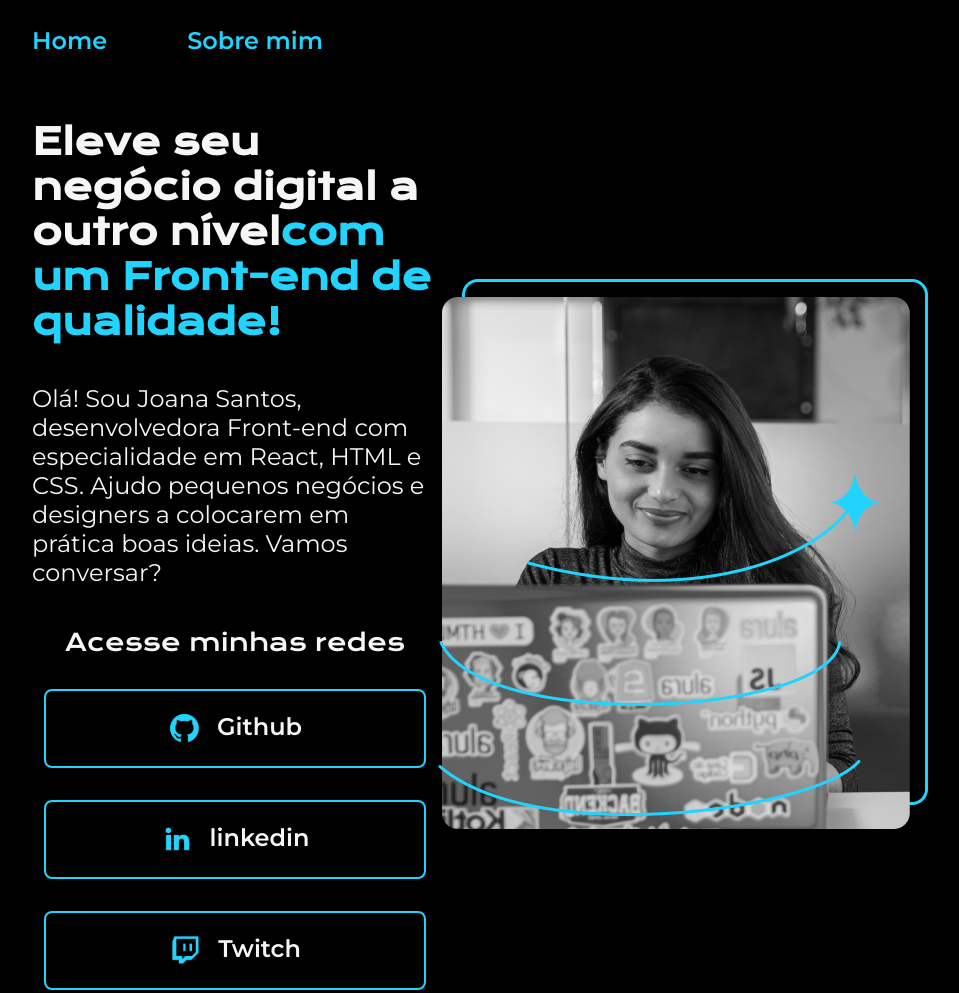
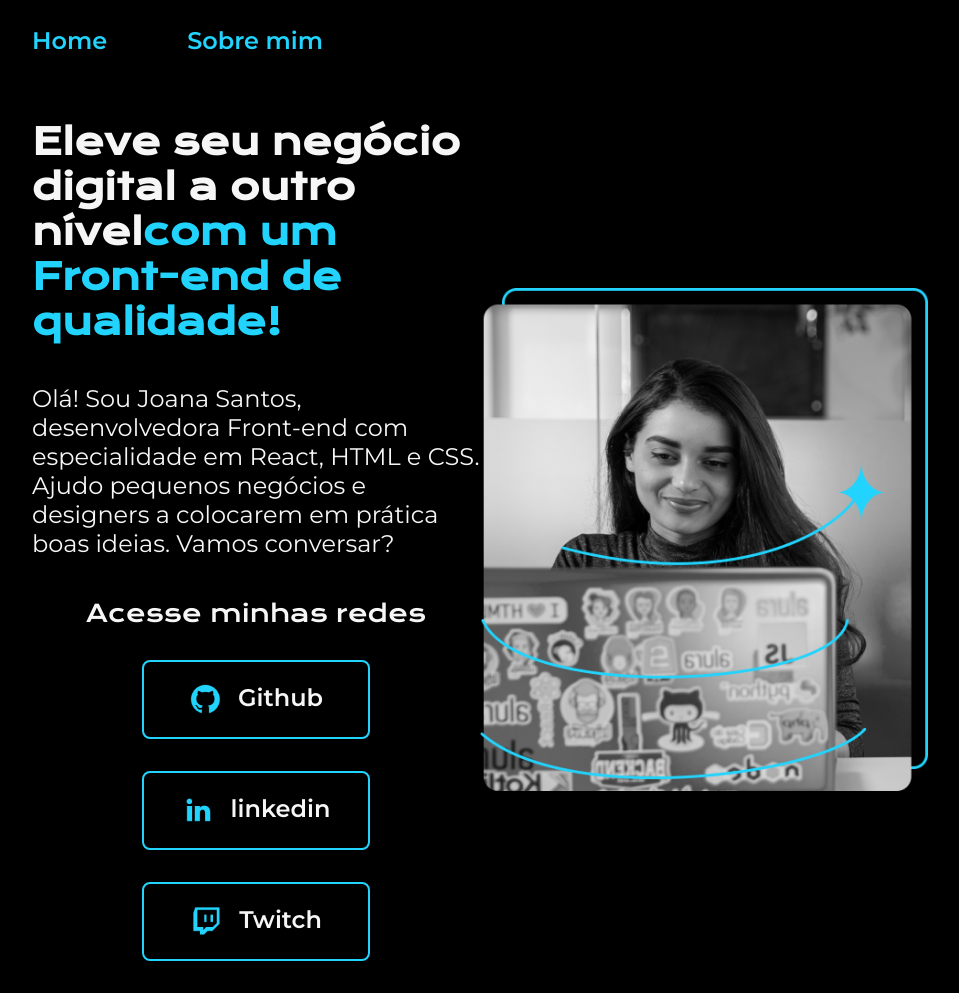
Before and after one commit to tairadev/html-css-responsividade-publicacao-projetos, a plain HTML site: page index.html in a window 1280 px wide. Shown: the top 993 px of the page, without its empty margins (160-1119 px from the left). Drawn offline with nearby package versions, Linux system fonts and the light colour scheme.

Commit message:
Final da aula 2

```diff
--- a/index.html
+++ b/index.html
@@ -28,21 +28,21 @@
             conversar?</p>
             <div class="apresentacao__links">
                 <h2 class="apresentacao__links__subtitulo">Acesse minhas redes</h2>
-                <a class="apresentacao__links__link" href="https://github.com/rafaballerini">
+                <a class="apresentacao__links__navegacao" href="https://github.com/rafaballerini">
                     <img src="./assets/github.png">
                     Github
                 </a>
-                <a class="apresentacao__links__link" href="https://linkedin.com/in/rafaellaballerini">
+                <a class="apresentacao__links__navegacao" href="https://linkedin.com/in/rafaellaballerini">
                     <img src="./assets/linkedin.png">
                     linkedin
                 </a>
-                <a class="apresentacao__links__link" href="https://twitch.tv/guilimadev">
+                <a class="apresentacao__links__navegacao" href="https://twitch.tv/guilimadev">
                     <img src="./assets/twitch.png">
                     Twitch
                 </a>
             </div>
         </section>
-        <img src="./assets/imagem.png" alt="Foto da Joana Santos programando">
+        <img class="apresentacao__imagem" src="./assets/imagem.png" alt="Foto da Joana Santos programando">
     </main>
     <footer class="rodape">
         <p>Desenvolvido por Alura.</p>
--- a/styles/style.css
+++ b/styles/style.css
@@ -28,7 +28,7 @@ body{
 }
 .cabecalho__menu__link{
     font-family: var(--fonte-secundaria);
-    font-size: 24px;
+    font-size: 1.5rem;
     font-weight: 600;
     color: var(--cor-terciaria);
     text-decoration: none;
@@ -40,21 +40,21 @@ body{
     justify-content: space-between;
 }
 .apresentacao__conteudo{
-    width: 615px;
+    width: 50%;
     display: flex;
     flex-direction: column;
     gap: 40px;
 }
 
 .apresentacao__conteudo__titulo{
-    font-size: 36px;
+    font-size: 2.25rem;
     font-family: var(--fonte-primaria);
 }
 .titulo-destaque{
     color: var(--cor-terciaria);
 }
 .apresentacao__conteudo__texto{
-    font-size: 24px;
+    font-size: 1.5rem;
     font-family: var(--fonte-secundaria);
 }
 
@@ -68,25 +68,28 @@ body{
 .apresentacao__links__subtitulo{
     font-family: var(--fonte-primaria);
     font-weight: 400;
-    font-size: 24px;
+    font-size: 1.5rem;
 }
-.apresentacao__links__link{
+.apresentacao__links__navegacao{
     display: flex;
     justify-content: center;
     gap: 16px;
     border: 2px solid var(--cor-terciaria);
-    width: 378px;
+    width: 50%;
     text-align: center;
     border-radius: 8px;
-    font-size: 24px;
+    font-size: 1.5rem;
     font-weight: 600;
     padding: 21.5px 0;
     text-decoration: none;
     color: var(--cor-secundaria);
     font-family: var(--fonte-secundaria);
 }
-.apresentacao__links__link:hover{
+.apresentacao__links__navegacao:hover{
     background-color: var(--cor-hover);
+}
+.apresentacao__imagem {
+    width: 50%;
 }
 .rodape{
     color: var(--cor-primaria);
@@ -94,6 +97,6 @@ body{
     padding: 24px;
     text-align: center;
     font-family: var(--fonte-secundaria);
-    font-size: 24px;
+    font-size: 1.5rem;
     font-weight: 400;
 }
```
